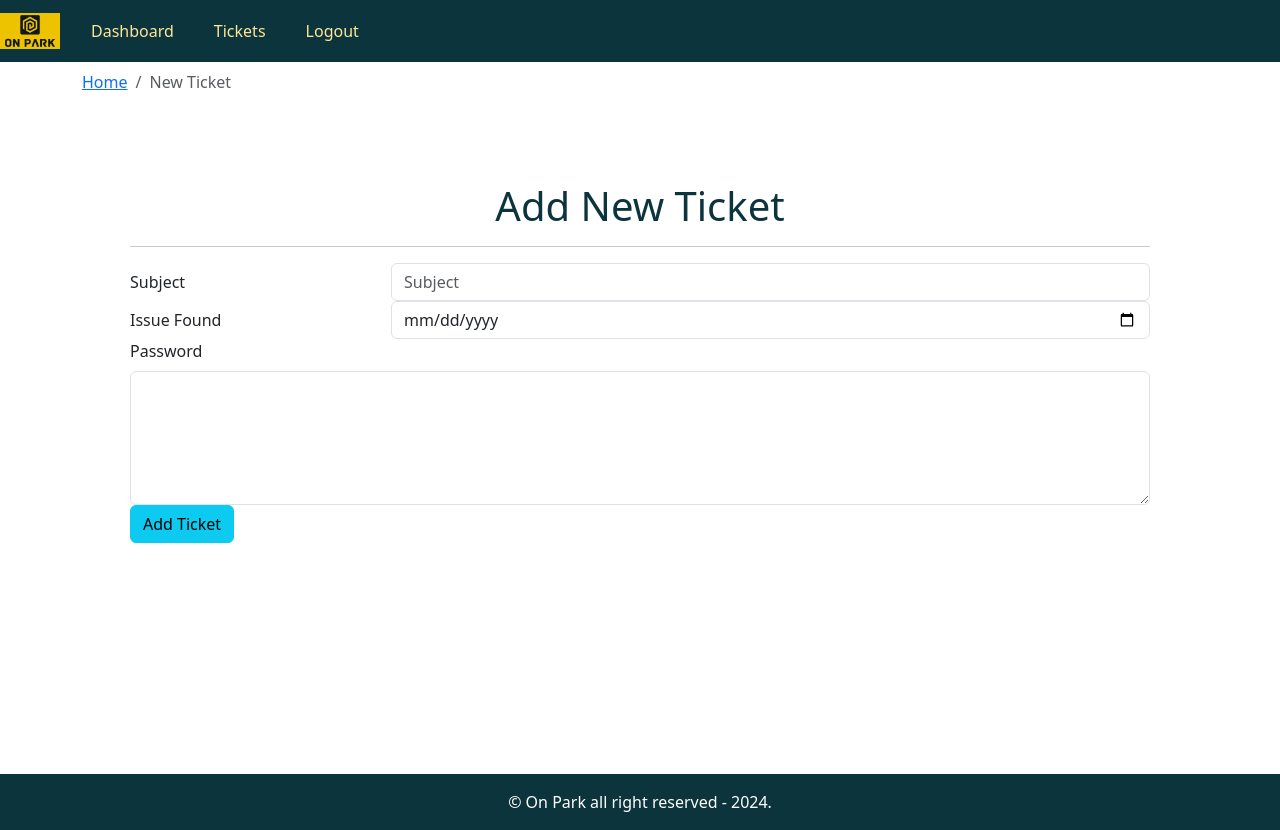
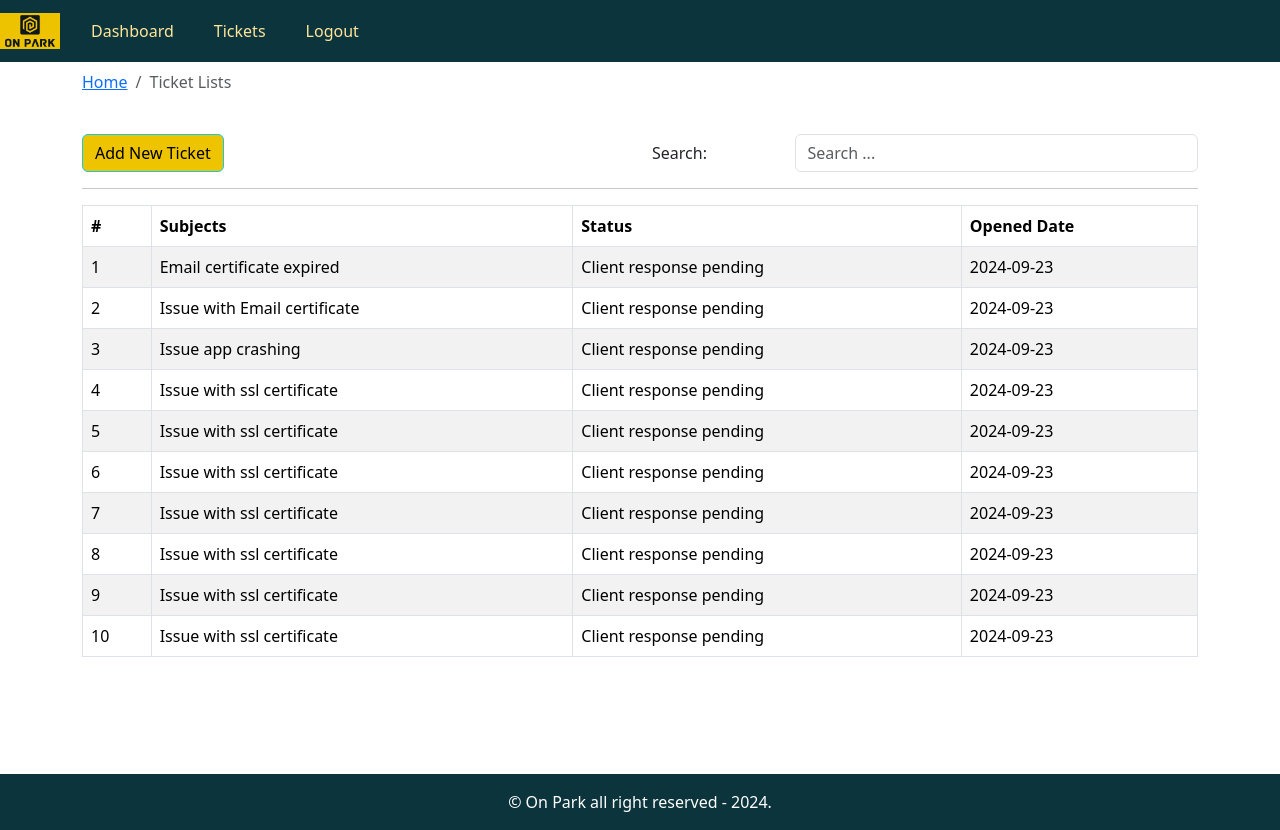
Before and after one commit to based-kaweya/ticketfrontend, a React (Create React App) app: page / in a window 1280 px wide. Built offline with nearby package versions, Linux system fonts and the light colour scheme.

Commit message:
Ticket list page added

```diff
--- a/src/App.js
+++ b/src/App.js
@@ -5,6 +5,7 @@
 
 // import { Entry } from "./pages/entry/Entry.page";
 import { AddTicket } from "./pages/new-ticket/AddTicket.page";
+import { TicketLists } from "./pages/ticket-list/TicketLists.page";
 
 function App() {
   return (
@@ -12,7 +13,8 @@
       {/* <Entry /> */}
       <DefaultLayout>
         {/* <Dashboard /> */}
-        <AddTicket />
+         {/* <AddTicket /> */}
+         <TicketLists />
       </DefaultLayout>
     </div>
   );
--- a/src/assests/data/dummy-tickets.json
+++ b/src/assests/data/dummy-tickets.json
@@ -1,52 +1,62 @@
 [
   {
     "id": 1,
+    "subject": "Email   certificate expired",
     "status": "Client response pending",
-      "addedAt": "2020-09-23"
+    "addedAt": "2024-09-23"
   },
   {
     "id": 2,
+    "subject": "Issue with Email certificate",
     "status": "Client response pending",
-      "addedAt": "2020-09-23"
+    "addedAt": "2024-09-23"
   },
   {
     "id": 3,
+    "subject": "Issue app crashing",
     "status": "Client response pending",
-      "addedAt": "2020-09-23"
+    "addedAt": "2024-09-23"
   },
   {
     "id": 4,
+    "subject": "Issue with ssl certificate",
     "status": "Client response pending",
-      "addedAt": "2020-09-23"
+    "addedAt": "2024-09-23"
   },
   {
     "id": 5,
+    "subject": "Issue with ssl certificate",
     "status": "Client response pending",
-      "addedAt": "2020-09-23"
+    "addedAt": "2024-09-23"
   },
   {
     "id": 6,
+    "subject": "Issue with ssl certificate",
     "status": "Client response pending",
-      "addedAt": "2020-09-23"
+    "addedAt": "2024-09-23"
   },
   {
     "id": 7,
+    "subject": "Issue with ssl certificate",
     "status": "Client response pending",
-      "addedAt": "2020-09-23"
+    "addedAt": "2024-09-23"
   },
   {
     "id": 8,
+    "subject": "Issue with ssl certificate",
     "status": "Client response pending",
-      "addedAt": "2020-09-23"
+    "addedAt": "2024-09-23"
   },
   {
     "id": 9,
+    "subject": "Issue with ssl certificate",
     "status": "Client response pending",
-      "addedAt": "2020-09-23"
+    "addedAt": "2024-09-23"
   },
   {
     "id": 10,
+    "subject": "Issue with ssl certificate",
     "status": "Client response pending",
-      "addedAt": "2020-09-23"
+    "addedAt": "2024-09-23"
   }
 ]
--- /dev/null
+++ b/src/components/search-form/SearchForm.comp.js
@@ -0,0 +1,31 @@
+import React from "react";
+import PropTypes from "prop-types";
+
+import { Form, Row, Col } from "react-bootstrap";
+
+export const SearchForm = ({ handleOnChange, str }) => {
+  return (
+    <div>
+      <Form>
+        <Form.Group as={Row}>
+          <Form.Label column sm="3">
+            Search:
+          </Form.Label>
+          <Col sm="9">
+            <Form.Control
+              name="searchStr"
+              onChange={handleOnChange}
+              value={str}
+              placeholder="Search ..."
+            />
+          </Col>
+        </Form.Group>
+      </Form>
+    </div>
+  );
+};
+
+SearchForm.propTypes = {
+  handleOnChange: PropTypes.func.isRequired,
+  str: PropTypes.string.isRequired,
+};
--- /dev/null
+++ b/src/pages/ticket-list/TicketLists.page.js
@@ -0,0 +1,55 @@
+import React, { useState, useEffect } from "react";
+import { Container, Row, Col, Button } from "react-bootstrap";
+import { PageBreadcrumb } from "../../components/breadcrumb/Breadcrumb.comp";
+import { SearchForm } from "../../components/search-form/SearchForm.comp";
+import { TicketTable } from "../ticket-table/TicketTable.comp";
+import tickets from "../../assests/data/dummy-tickets.json";
+
+export const TicketLists = () => {
+  const [str, setStr] = useState("");
+  const [dispTicket, setDispTicket] = useState(tickets);
+
+  useEffect(() => {}, [str, dispTicket]);
+
+  const handleOnChange = (e) => {
+    const { value } = e.target;
+    setStr(value);
+    searchTicket(value);
+  };
+
+  const searchTicket = (sttr) => {
+    const displayTickts = tickets.filter((row) =>
+      row.subject.toLowerCase().includes(sttr.toLowerCase())
+    );
+
+    setDispTicket(displayTickts);
+  };
+  return (
+    <Container>
+      <Row>
+        <Col>
+          <PageBreadcrumb page="Ticket Lists" />
+        </Col>
+      </Row>
+      <Row className="mt-4">
+        <Col>
+        <Button
+            variant="info"
+            style={{ backgroundColor: "rgba(238, 196, 0, 1)" }}
+          >
+            Add New Ticket
+          </Button>
+        </Col>
+        <Col className="text-right">
+          <SearchForm handleOnChange={handleOnChange} str={str} />
+        </Col>
+      </Row>
+      <hr />
+      <Row>
+        <Col>
+          <TicketTable tickets={dispTicket} />
+        </Col>
+      </Row>
+    </Container>
+  );
+};
--- a/src/components/ticket-table/TicketTable.comp.js
+++ b/src/pages/ticket-table/TicketTable.comp.js
@@ -1,5 +1,7 @@
 import React from "react";
 import { Table } from "react-bootstrap";
+import PropTypes from "prop-types";
+
 
 export const TicketTable = ({ tickets }) => {
   return (
@@ -33,3 +35,6 @@
     </Table>
   );
 };
+TicketTable.propTypes = {
+  tickets: PropTypes.array.isRequired,
+};
```
Lines whose indentation alone changed are shown as unchanged.
